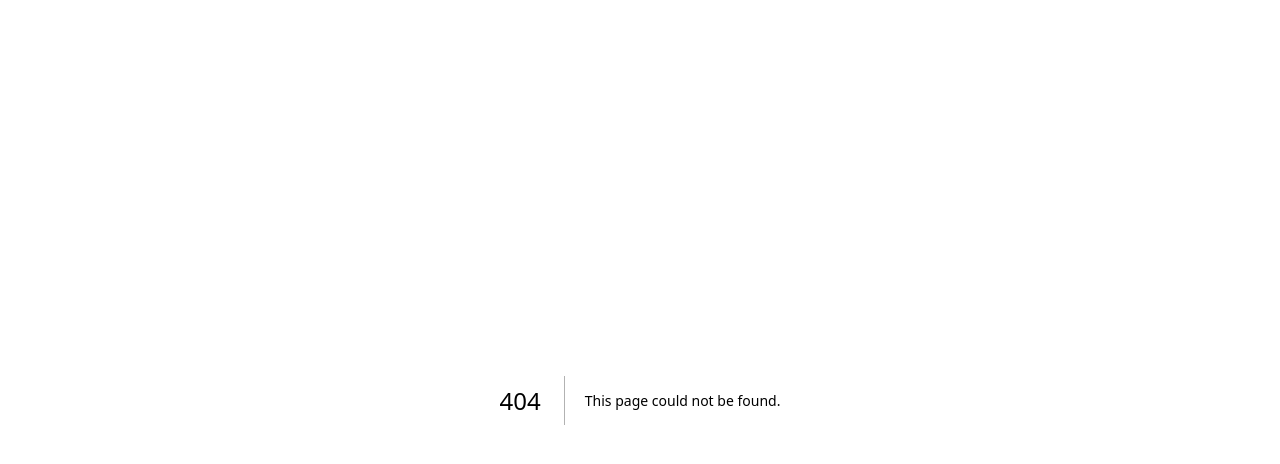
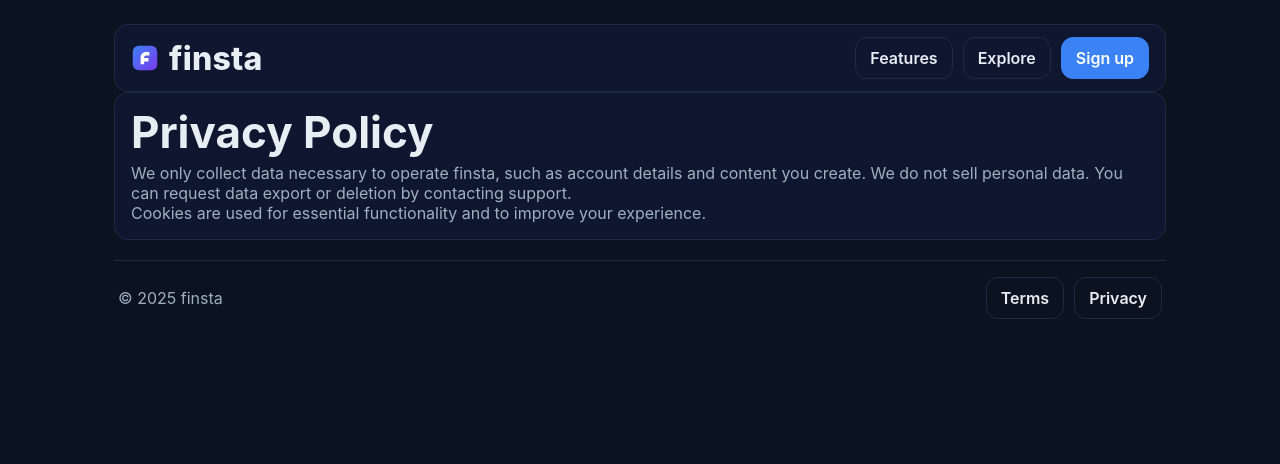
Before and after one commit to Crystnade/Techathon-6.0, a Next.js app: page /privacy in a window 1280 px wide. Before the commit this address had no page. Shown: the top 464 px of the page. Built offline with nearby package versions, Linux system fonts and the light colour scheme.

Commit message:
Privacy page
cgen-61558f0c1a7b467986e9f148732be017

```diff
--- /dev/null
+++ b/app/privacy/page.js
@@ -0,0 +1,18 @@
+import Header from "../../components/Header";
+import Footer from "../../components/Footer";
+
+export const metadata = { title: "Privacy • Finsta" };
+
+export default function PrivacyPage(){
+  return (
+    <main className="site-container">
+      <Header />
+      <article className="card" aria-labelledby="privacy-title">
+        <h2 id="privacy-title" className="hero-title">Privacy Policy</h2>
+        <p className="card-text">We only collect data necessary to operate finsta, such as account details and content you create. We do not sell personal data. You can request data export or deletion by contacting support.</p>
+        <p className="card-text">Cookies are used for essential functionality and to improve your experience.</p>
+      </article>
+      <Footer />
+    </main>
+  );
+}
```
